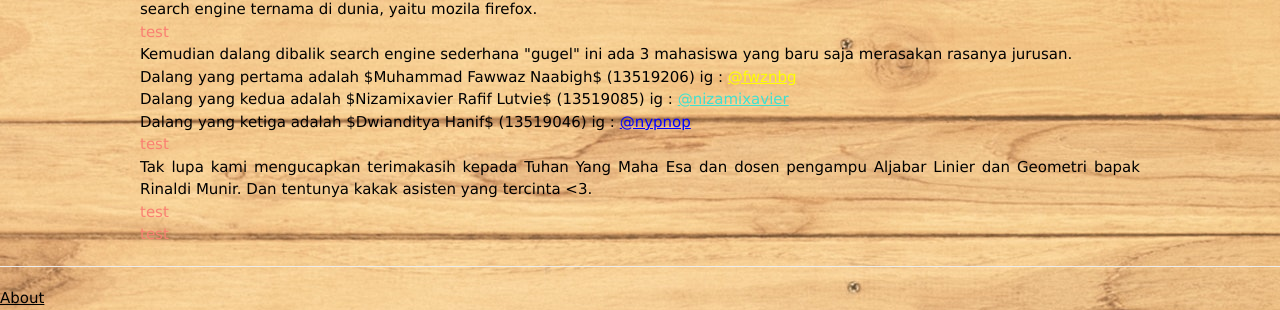
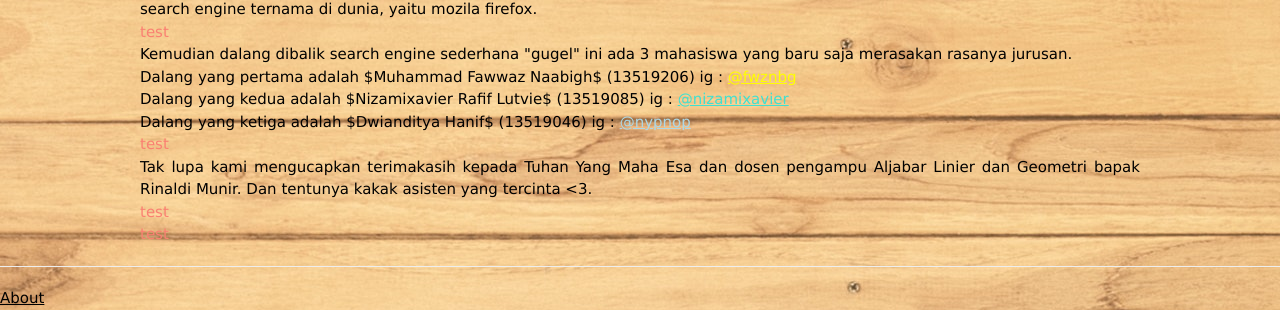
Before and after one commit to fwznbg/Algeo02-19046, a Flask app: page /about in a window 1280 px wide. Shown: the part 912-1222 px from the top of the page. Run offline with Flask 2, Linux system fonts and the light colour scheme.

Commit message:
Update about.html

```diff
--- a/templates/about.html
+++ b/templates/about.html
@@ -80,7 +80,7 @@ body  {
 	<p>Kemudian dalang dibalik search engine sederhana "gugel" ini ada 3 mahasiswa yang baru saja merasakan rasanya jurusan.</p>
 	<p>Dalang yang pertama adalah $Muhammad Fawwaz Naabigh$ (13519206) 	ig : <a href="https://www.instagram.com/fwznbg/" target="_blank" style="color:yellow">@fwznbg</a></p>
 	<p>Dalang yang kedua adalah $Nizamixavier Rafif Lutvie$ (13519085) 	ig : <a href="https://www.instagram.com/nizamixavier/" target="_blank" style="color:turquoise">@nizamixavier</a></p>
-	<p>Dalang yang ketiga adalah $Dwianditya Hanif$ (13519046)			ig : <a href="https://www.instagram.com/nypnop/" target="_blank" style="color:blue">@nypnop</a></p>
+	<p>Dalang yang ketiga adalah $Dwianditya Hanif$ (13519046)			ig : <a href="https://www.instagram.com/nypnop/" target="_blank" style="color:LightBlue">@nypnop</a></p>
 
 	<p style="color:salmon">test </p>
 
```
